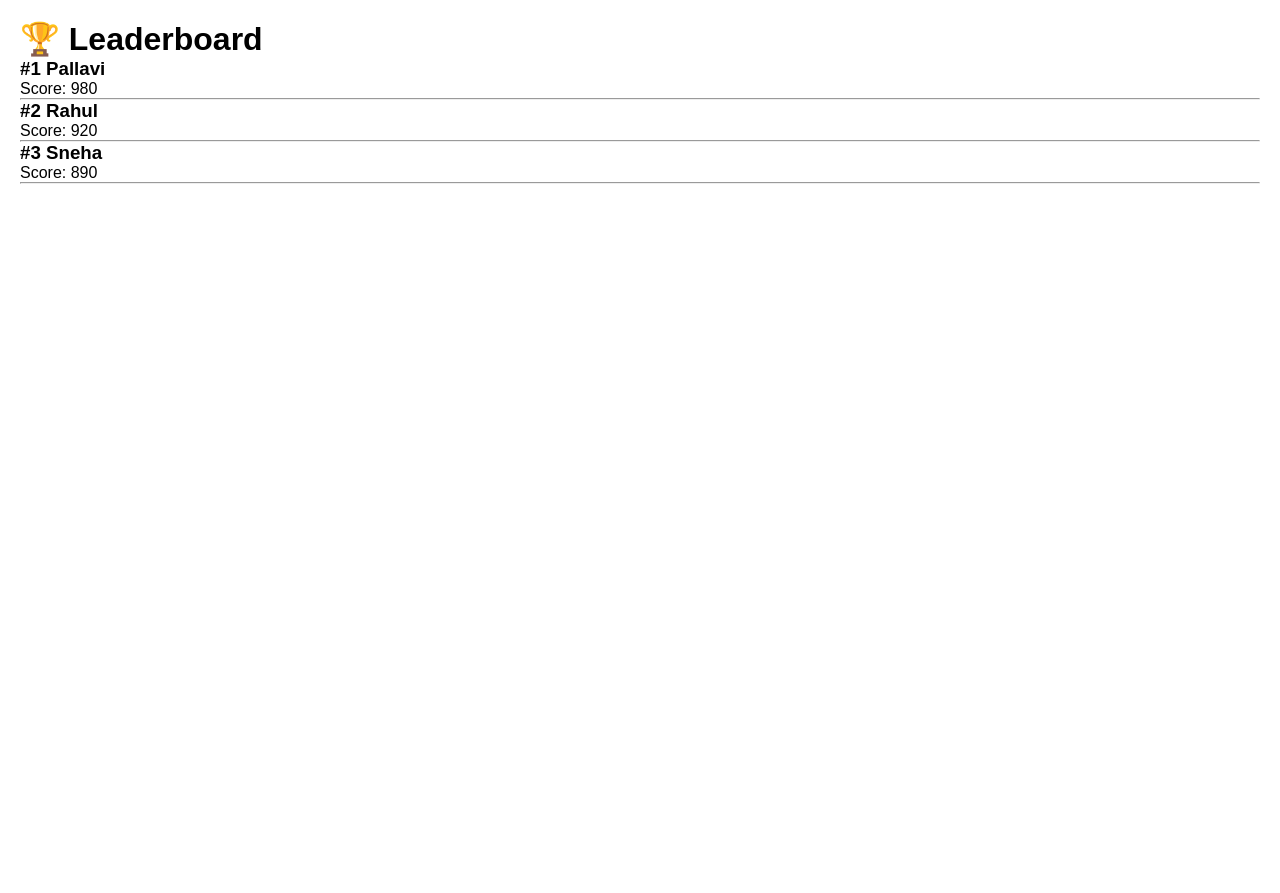
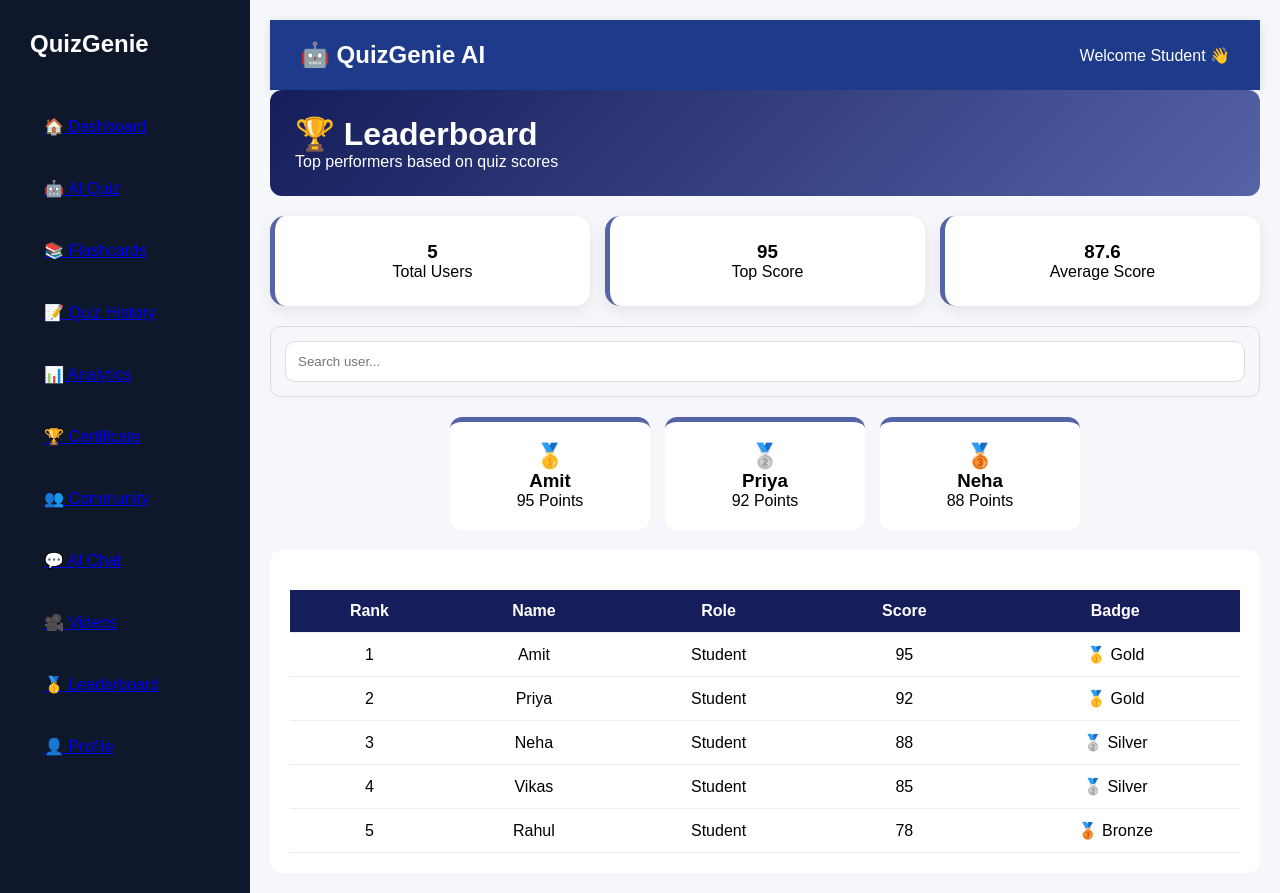
Before and after one commit to pallavinarsinge04/QuizGenie-AI, a React app in the folder frontend/: page /leaderboard in a window 1280 px wide. Before the commit the page ends 800 px from the top, so only its background shows below. Built offline with nearby package versions, Linux system fonts and the light colour scheme; the HTML template or start-up script is replaced by a standard one.

Commit message:
feat: enhance leaderboard with stats, top rank cards, search, and badge system

```diff
--- a/frontend/src/pages/AIQuiz.css
+++ b/frontend/src/pages/AIQuiz.css
@@ -1,87 +1,80 @@
-.layout{
-display:flex;
-background:#f5f7fb;
-min-height:100vh;
+.layout {
+  display: flex;
 }
 
-.main-content{
-flex:1;
+.main-content {
+  flex: 1;
+  padding: 20px;
+  background: #f5f7fb;
 }
 
-.quiz-container{
-padding:40px;
+/* HEADER */
+.quiz-header {
+  background: linear-gradient(135deg, #151D5A, #5663A7);
+  color: white;
+  padding: 25px;
+  border-radius: 12px;
+  margin-bottom: 20px;
 }
 
-.quiz-container h1{
-font-size:40px;
-color:#1e293b;
-margin-bottom:30px;
+/* INPUT SECTION */
+.quiz-input-section {
+  display: grid;
+  grid-template-columns: repeat(auto-fit, minmax(220px, 1fr));
+  gap: 15px;
+  margin-bottom: 20px;
 }
 
-.search-box{
-display:flex;
-gap:15px;
-margin-bottom:35px;
+.input-card {
+  background: white;
+  padding: 15px;
+  border-radius: 12px;
+  box-shadow: 0 4px 10px rgba(0,0,0,0.08);
 }
 
-.search-box input{
-flex:1;
-padding:15px;
-font-size:17px;
-border:none;
-border-radius:10px;
-outline:none;
-box-shadow:0 2px 10px rgba(0,0,0,.1);
+.input-card input,
+.input-card select {
+  width: 100%;
+  padding: 10px;
+  margin-top: 8px;
 }
 
-.search-box button{
-padding:15px 30px;
-background:#2563eb;
-color:white;
-border:none;
-border-radius:10px;
-cursor:pointer;
-font-size:16px;
-transition:.3s;
+.button-card button {
+  width: 100%;
+  padding: 12px;
+  background: #5663A7;
+  color: white;
+  border: none;
+  border-radius: 10px;
+  cursor: pointer;
 }
 
-.search-box button:hover{
-background:#1d4ed8;
+/* QUIZ SECTION */
+.quiz-section {
+  display: grid;
+  gap: 15px;
 }
 
-.question-list{
-display:grid;
-grid-template-columns:repeat(auto-fit,minmax(400px,1fr));
-gap:20px;
+.quiz-card {
+  background: white;
+  padding: 20px;
+  border-radius: 12px;
+  border-left: 5px solid #5663A7;
 }
 
-.question-card{
-background:white;
-padding:25px;
-border-radius:15px;
-box-shadow:0 5px 20px rgba(0,0,0,.08);
-transition:.3s;
+.options {
+  margin-top: 10px;
 }
 
-.question-card:hover{
-transform:translateY(-5px);
+.option {
+  background: #f1f5ff;
+  padding: 8px;
+  margin-top: 5px;
+  border-radius: 8px;
 }
 
-.question-card h3{
-margin-bottom:15px;
-color:#1e293b;
+.empty-state,
+.loading {
+  text-align: center;
+  padding: 40px;
 }
-
-.option{
-padding:12px;
-margin-top:10px;
-background:#eff6ff;
-border-radius:8px;
-cursor:pointer;
-transition:.3s;
-}
-
-.option:hover{
-background:#2563eb;
-color:white;
-}
--- a/frontend/src/pages/AIQuiz.jsx
+++ b/frontend/src/pages/AIQuiz.jsx
@@ -1,7 +1,114 @@
+import { useState } from "react";
+import API from "../api/axios";
+import Sidebar from "../components/Sidebar";
+import Navbar from "../components/Navbar";
+import "./AIQuiz.css";
+
 function AIQuiz() {
+  const [topic, setTopic] = useState("");
+  const [difficulty, setDifficulty] = useState("Easy");
+  const [questions, setQuestions] = useState([]);
+  const [loading, setLoading] = useState(false);
+
+  const generateQuiz = async () => {
+    if (!topic) {
+      alert("Please enter a topic");
+      return;
+    }
+
+    setLoading(true);
+
+    try {
+      const res = await API.post("/ai/generate", {
+        topic,
+        difficulty,
+      });
+
+      setQuestions(res.data.questions || []);
+    } catch (error) {
+      console.log(error);
+      alert("Failed to generate quiz");
+    } finally {
+      setLoading(false);
+    }
+  };
+
   return (
-    <div>
-      <h1>AI Quiz Generator</h1>
+    <div className="layout">
+      <Sidebar />
+
+      <div className="main-content">
+        <Navbar />
+
+        {/* ===== AI QUIZ HEADER SECTION ===== */}
+        <div className="quiz-header">
+          <h1>🤖 AI Quiz Generator</h1>
+          <p>Create smart quizzes using AI instantly</p>
+        </div>
+
+        {/* ===== INPUT SECTION ===== */}
+        <div className="quiz-input-section">
+          <div className="input-card">
+            <label>Enter Topic</label>
+            <input
+              type="text"
+              placeholder="React, Java, Python..."
+              value={topic}
+              onChange={(e) => setTopic(e.target.value)}
+            />
+          </div>
+
+          <div className="input-card">
+            <label>Select Difficulty</label>
+            <select
+              value={difficulty}
+              onChange={(e) => setDifficulty(e.target.value)}
+            >
+              <option>Easy</option>
+              <option>Medium</option>
+              <option>Hard</option>
+            </select>
+          </div>
+
+          <div className="input-card button-card">
+            <button onClick={generateQuiz} disabled={loading}>
+              {loading ? "Generating..." : "Generate Quiz"}
+            </button>
+          </div>
+        </div>
+
+        {/* ===== QUIZ SECTION ===== */}
+        <div className="quiz-section">
+          {questions.length === 0 && !loading && (
+            <div className="empty-state">
+              <h3>No Quiz Generated Yet</h3>
+              <p>Enter a topic and click generate</p>
+            </div>
+          )}
+
+          {loading && (
+            <div className="loading">
+              <p>⏳ Generating AI Quiz...</p>
+            </div>
+          )}
+
+          {questions.map((q, index) => (
+            <div className="quiz-card" key={index}>
+              <h3>
+                {index + 1}. {q.question}
+              </h3>
+
+              <div className="options">
+                {q.options?.map((opt, i) => (
+                  <div className="option" key={i}>
+                    {opt}
+                  </div>
+                ))}
+              </div>
+            </div>
+          ))}
+        </div>
+      </div>
     </div>
   );
 }
--- /dev/null
+++ b/frontend/src/pages/Leaderboard.css
@@ -0,0 +1,85 @@
+.layout {
+  display: flex;
+}
+
+.main-content {
+  flex: 1;
+  padding: 20px;
+  background: #f5f7fb;
+}
+
+/* HEADER */
+.leaderboard-header {
+  background: linear-gradient(135deg, #151D5A, #5663A7);
+  color: white;
+  padding: 25px;
+  border-radius: 12px;
+}
+
+/* STATS */
+.stats-section {
+  display: grid;
+  grid-template-columns: repeat(auto-fit, minmax(200px, 1fr));
+  gap: 15px;
+  margin-top: 20px;
+}
+
+.stat-card {
+  background: white;
+  padding: 20px;
+  border-radius: 12px;
+  text-align: center;
+  border-left: 5px solid #5663A7;
+}
+
+/* SEARCH */
+.search-box {
+  margin: 20px 0;
+}
+
+.search-box input {
+  width: 100%;
+  padding: 12px;
+  border-radius: 10px;
+  border: 1px solid #ddd;
+}
+
+/* TOP CARDS */
+.top-section {
+  display: flex;
+  gap: 15px;
+  justify-content: center;
+  margin-bottom: 20px;
+}
+
+.top-card {
+  background: white;
+  padding: 20px;
+  border-radius: 12px;
+  text-align: center;
+  width: 200px;
+  border-top: 5px solid #5663A7;
+}
+
+/* TABLE */
+.table-section {
+  background: white;
+  padding: 20px;
+  border-radius: 12px;
+}
+
+table {
+  width: 100%;
+  border-collapse: collapse;
+}
+
+th, td {
+  padding: 12px;
+  border-bottom: 1px solid #eee;
+  text-align: center;
+}
+
+th {
+  background: #151D5A;
+  color: white;
+}
--- a/frontend/src/pages/Leaderboard.jsx
+++ b/frontend/src/pages/Leaderboard.jsx
@@ -1,23 +1,126 @@
+import { useState } from "react";
+import Navbar from "../components/Navbar";
+import Sidebar from "../components/Sidebar";
+import "./Leaderboard.css";
+
 function Leaderboard() {
+  const [search, setSearch] = useState("");
+
   const users = [
-    { name: "Pallavi", score: 980 },
-    { name: "Rahul", score: 920 },
-    { name: "Sneha", score: 890 },
+    { name: "Amit", score: 95, role: "Student" },
+    { name: "Neha", score: 88, role: "Student" },
+    { name: "Rahul", score: 78, role: "Student" },
+    { name: "Priya", score: 92, role: "Student" },
+    { name: "Vikas", score: 85, role: "Student" },
   ];
 
+  const filteredUsers = users.filter((u) =>
+    u.name.toLowerCase().includes(search.toLowerCase())
+  );
+
   return (
-    <div style={{ padding: "20px" }}>
-      <h1>🏆 Leaderboard</h1>
+    <div className="layout">
+      <Sidebar />
 
-      {users.map((user, index) => (
-        <div key={index}>
-          <h3>
-            #{index + 1} {user.name}
-          </h3>
-          <p>Score: {user.score}</p>
-          <hr />
+      <div className="main-content">
+        <Navbar />
+
+        {/* ===== HEADER SECTION ===== */}
+        <div className="leaderboard-header">
+          <h1>🏆 Leaderboard</h1>
+          <p>Top performers based on quiz scores</p>
         </div>
-      ))}
+
+        {/* ===== STATS SECTION ===== */}
+        <div className="stats-section">
+          <div className="stat-card">
+            <h3>{users.length}</h3>
+            <p>Total Users</p>
+          </div>
+
+          <div className="stat-card">
+            <h3>
+              {Math.max(...users.map((u) => u.score))}
+            </h3>
+            <p>Top Score</p>
+          </div>
+
+          <div className="stat-card">
+            <h3>
+              {(
+                users.reduce((a, b) => a + b.score, 0) /
+                users.length
+              ).toFixed(1)}
+            </h3>
+            <p>Average Score</p>
+          </div>
+        </div>
+
+        {/* ===== SEARCH SECTION ===== */}
+        <div className="search-box">
+          <input
+            type="text"
+            placeholder="Search user..."
+            value={search}
+            onChange={(e) => setSearch(e.target.value)}
+          />
+        </div>
+
+        {/* ===== TOP RANK CARDS ===== */}
+        <div className="top-section">
+          {users
+            .sort((a, b) => b.score - a.score)
+            .slice(0, 3)
+            .map((user, index) => (
+              <div className="top-card" key={index}>
+                <h2>
+                  {index === 0
+                    ? "🥇"
+                    : index === 1
+                    ? "🥈"
+                    : "🥉"}
+                </h2>
+                <h3>{user.name}</h3>
+                <p>{user.score} Points</p>
+              </div>
+            ))}
+        </div>
+
+        {/* ===== TABLE SECTION ===== */}
+        <div className="table-section">
+          <table>
+            <thead>
+              <tr>
+                <th>Rank</th>
+                <th>Name</th>
+                <th>Role</th>
+                <th>Score</th>
+                <th>Badge</th>
+              </tr>
+            </thead>
+
+            <tbody>
+              {filteredUsers
+                .sort((a, b) => b.score - a.score)
+                .map((user, index) => (
+                  <tr key={index}>
+                    <td>{index + 1}</td>
+                    <td>{user.name}</td>
+                    <td>{user.role}</td>
+                    <td>{user.score}</td>
+                    <td>
+                      {user.score >= 90
+                        ? "🥇 Gold"
+                        : user.score >= 80
+                        ? "🥈 Silver"
+                        : "🥉 Bronze"}
+                    </td>
+                  </tr>
+                ))}
+            </tbody>
+          </table>
+        </div>
+      </div>
     </div>
   );
 }
```
